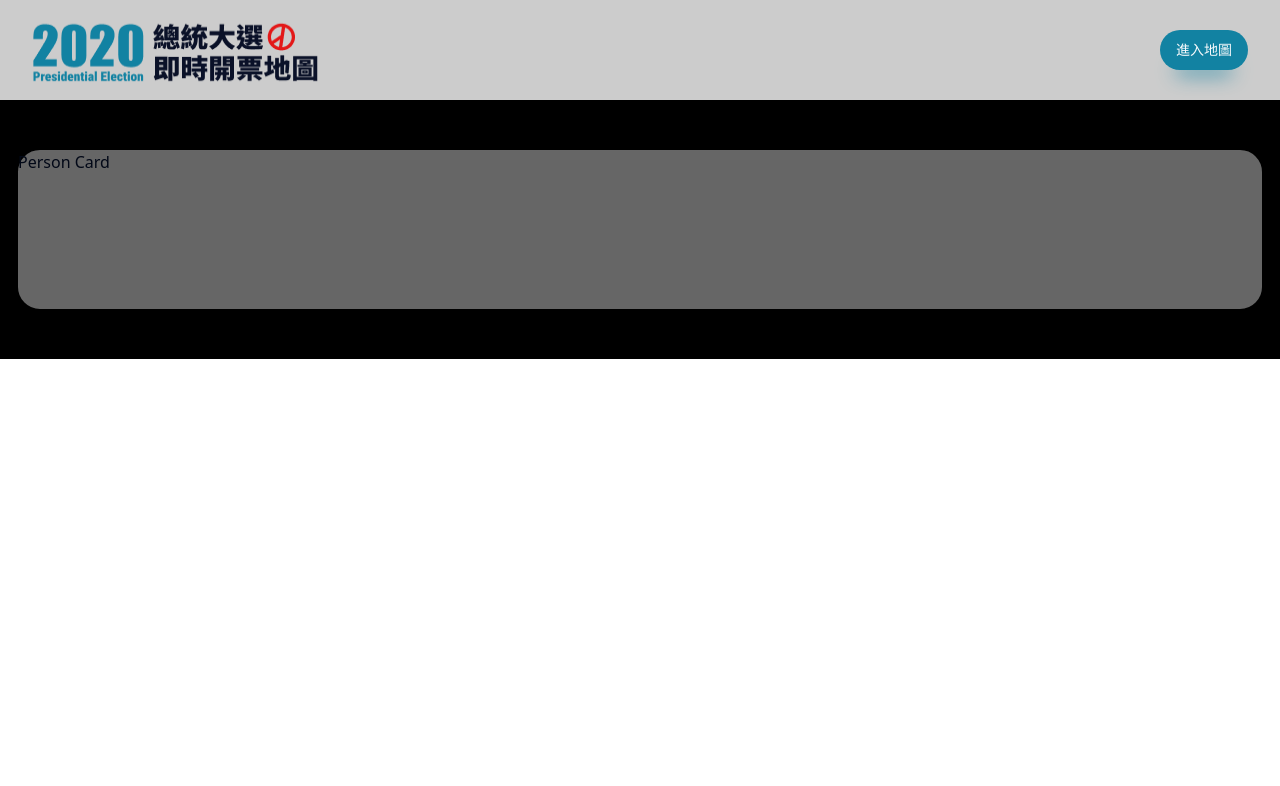
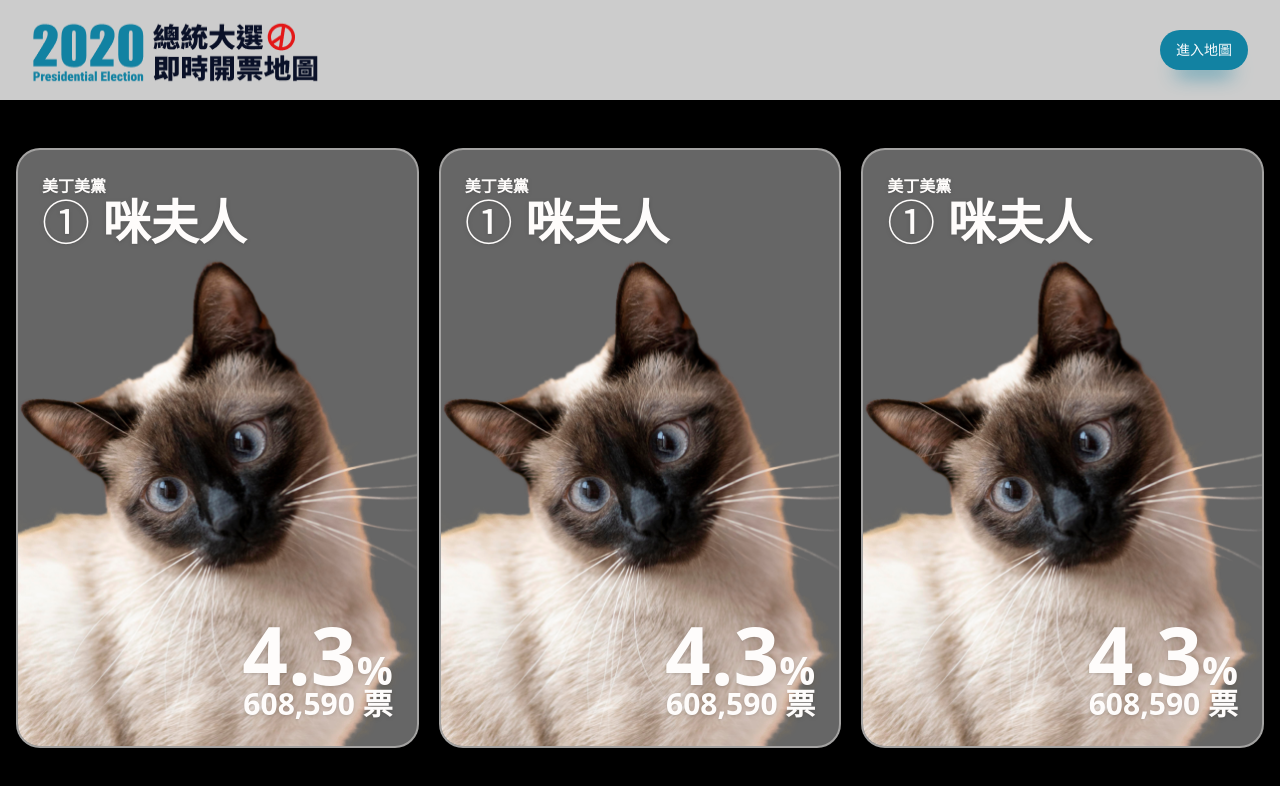
Before and after one commit to boboyuki/f2e2023_election_map, a Next.js app: page / in a window 1280 px wide. Shown: the top 786 px of the page. Built offline with nearby package versions, Linux system fonts and the light colour scheme.

Commit message:
feat: add person card layout

```diff
--- a/src/app/page.tsx
+++ b/src/app/page.tsx
@@ -2,8 +2,10 @@ import PersonCard from '@/components/person-card/person-card'
 
 function Home() {
   return (
-    <div className="w-full h-full bg-black">
-      <div className="pt-[148px] pb-[48px] px-[16px] flex flex-col">
+    <div className="w-screen h-screen bg-black">
+      <div className="pt-[148px] pb-[48px] px-[16px] flex flex-col h-full w-full gap-4 sm:flex-row sm:gap-5">
+        <PersonCard />
+        <PersonCard />
         <PersonCard />
       </div>
     </div>
--- a/src/components/person-card/person-card.tsx
+++ b/src/components/person-card/person-card.tsx
@@ -1,7 +1,44 @@
+import Image from 'next/image'
+
 const PersonCard = () => {
   return (
-    <div className="w-full h-[163px] bg-white/40 border-solid border-2 border-black rounded-3xl relative backdrop-blur-sm">
-      <h1>Person Card</h1>
+    <div
+      className="flex h-[163px] border-solid border-mainWhite border-2 border-opacity-40 w-full relative text-mainWhite rounded-3xl overflow-hidden
+    sm:flex-column sm:h-full sm:w-1/3 sm:max-h-[600px] bg-white/40"
+    >
+      <div className="flex-1 h-full relative sm:absolute sm:bottom-0 sm:left-0 sm:w-full sm:max-h-[600px]">
+        <Image
+          src="/img/candidate1.png"
+          alt="name"
+          fill
+          className="object-contain object-left-bottom"
+        />
+      </div>
+      <div
+        className="flex-1 h-full text-right flex flex-col gap-y-7 pr-4 py-3
+      sm:px-6 sm:py-6 sm:justify-between z-10 sm:max-h-[600px]"
+      >
+        <div className="sm:text-left">
+          <p className="hidden sm:block sm:font-bold sm:text-base drop-shadow">
+            美丁美黨
+          </p>
+          <p className="text-3xl sm:text-5xl drop-shadow">
+            ① <span className="font-bold">咪夫人</span>
+          </p>
+        </div>
+        <div>
+          <div>
+            <p className="text-4xl font-extrabold sm:text-[80px] drop-shadow">
+              4.3<span className="text-2xl sm:text-[40px]">%</span>
+            </p>
+          </div>
+          <div>
+            <p className="text-xl font-semibold sm:text-3xl drop-shadow">
+              608,590 票
+            </p>
+          </div>
+        </div>
+      </div>
     </div>
   )
 }
--- a/tailwind.config.js
+++ b/tailwind.config.js
@@ -53,6 +53,9 @@ module.exports = {
         header: {
           DEFAULT: 'rgba(255, 255, 255, 0.8)',
         },
+        mainWhite: {
+          DEFAULT: '#FEFCFB',
+        },
       },
       boxShadow: {
         primary: '0 20px 20px -16px hsla(var(--color-primary), 0.60)',
```
Also changed, not shown: public/img/candidate1.png (added).
